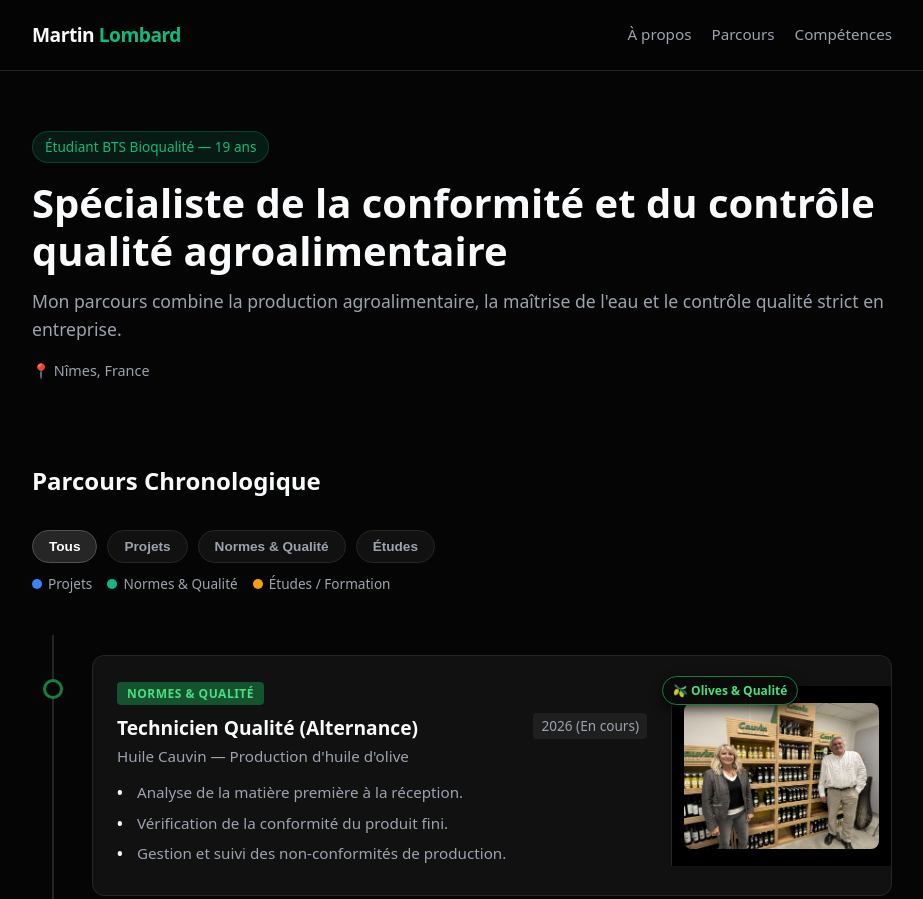
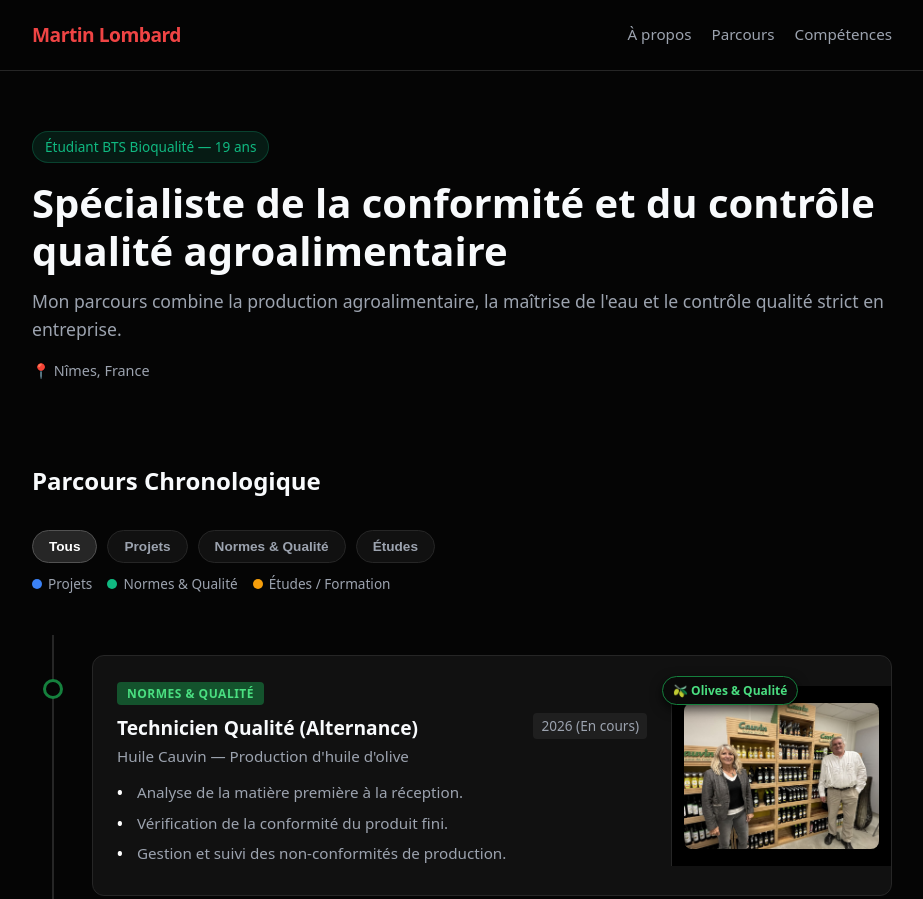
Before and after one commit to Lombard-Martin/portfolio, a plain HTML site: page index.html in a window 1280 px wide. Shown: the top 899 px of the page, without its empty margins (178-1101 px from the left). Drawn offline with Linux system fonts and the light colour scheme.

Commit message:
Update index.html

```diff
--- a/index.html
+++ b/index.html
@@ -76,10 +76,11 @@
             font-weight: 700;
             font-size: 1.2rem;
             letter-spacing: -0.5px;
+            color: #ef4444; /* Rouge */
         }
 
         .logo span {
-            color: var(--color-norme);
+            color: #ef4444; /* Rouge */
         }
 
         .nav-links {
```
